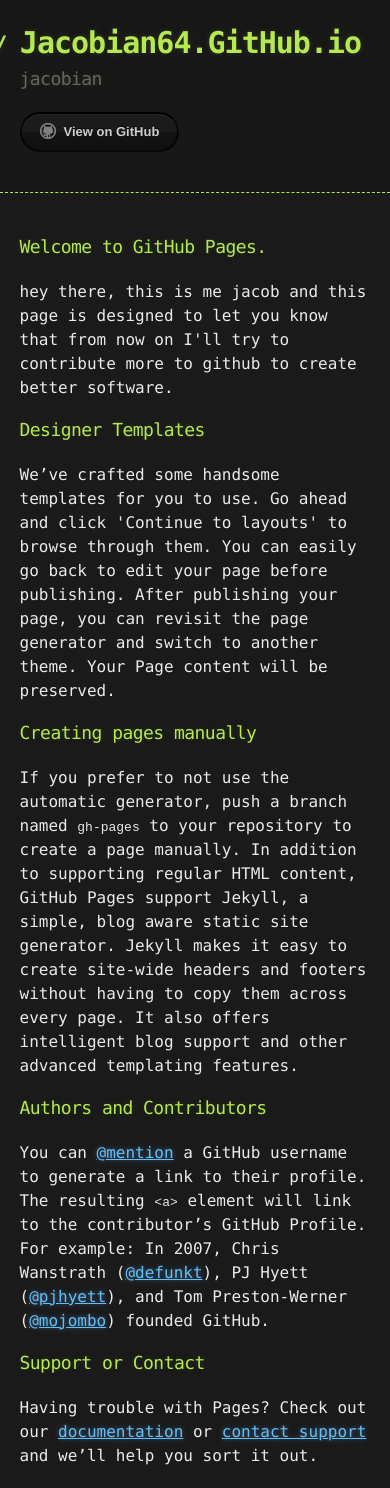
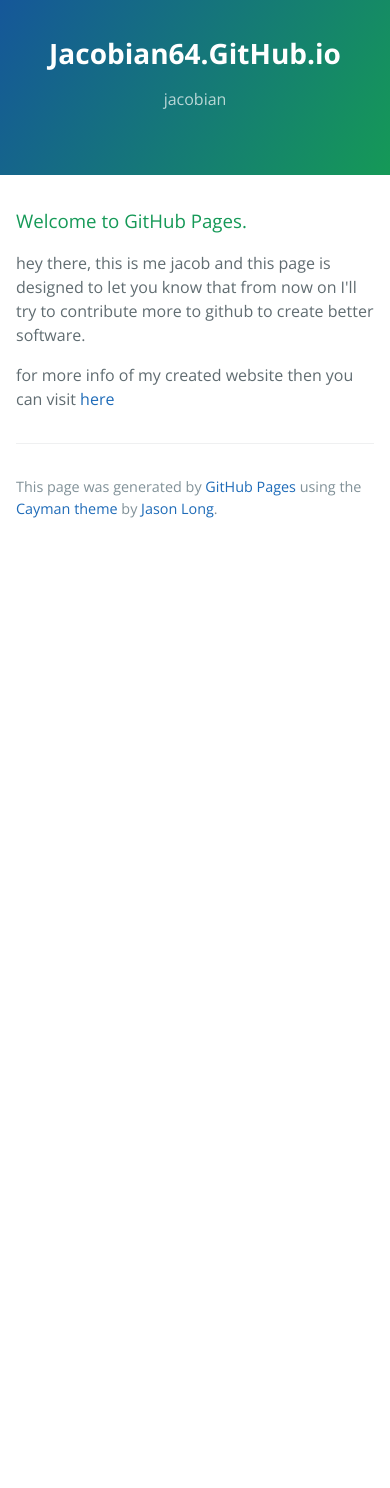
Before and after one commit to jacobian64/jacobian64.github.io, a Jekyll site: the page index.html, which Jekyll copies as it is, in a window 390 px wide. Built offline with Jekyll 4.4.1, drawn with Linux system fonts in a browser that asks for light colours; after the commit the page ends 900 px from its top, so only the background shows below that.

Commit message:
Replace master branch with page content via GitHub

```diff
--- a/index.html
+++ b/index.html
@@ -1,57 +1,34 @@
 <!DOCTYPE html>
-<html>
+<html lang="en-us">
   <head>
-    <meta charset='utf-8'>
-    <meta http-equiv="X-UA-Compatible" content="chrome=1">
+    <meta charset="UTF-8">
+    <title>Jacobian64.GitHub.io by jacobian64</title>
+    <meta name="viewport" content="width=device-width, initial-scale=1">
+    <link rel="stylesheet" type="text/css" href="stylesheets/normalize.css" media="screen">
+    <link href='https://fonts.googleapis.com/css?family=Open+Sans:400,700' rel='stylesheet' type='text/css'>
+    <link rel="stylesheet" type="text/css" href="stylesheets/stylesheet.css" media="screen">
+    <link rel="stylesheet" type="text/css" href="stylesheets/github-light.css" media="screen">
+  </head>
+  <body>
+    <section class="page-header">
+      <h1 class="project-name">Jacobian64.GitHub.io</h1>
+      <h2 class="project-tagline">jacobian</h2>
+    </section>
 
-    <link rel="stylesheet" type="text/css" href="stylesheets/stylesheet.css" media="screen">
-    <link rel="stylesheet" type="text/css" href="stylesheets/github-dark.css" media="screen">
-    <link rel="stylesheet" type="text/css" href="stylesheets/print.css" media="print">
-
-    <title>Jacobian64.GitHub.io by jacobian64</title>
-  </head>
-
-  <body>
-
-    <header>
-      <div class="container">
-        <h1>Jacobian64.GitHub.io</h1>
-        <h2>jacobian</h2>
-
-        <section id="downloads">
-          <a href="https://github.com/jacobian64" class="btn btn-github"><span class="icon"></span>View on GitHub</a>
-        </section>
-      </div>
-    </header>
-
-    <div class="container">
-      <section id="main_content">
-        <h3>
+    <section class="main-content">
+      <h3>
 <a id="welcome-to-github-pages" class="anchor" href="#welcome-to-github-pages" aria-hidden="true"><span aria-hidden="true" class="octicon octicon-link"></span></a>Welcome to GitHub Pages.</h3>
 
 <p>hey there, this is me jacob and this page is designed to let you know that from now on I'll try to contribute more to github to create better software. </p>
 
-<h3>
-<a id="designer-templates" class="anchor" href="#designer-templates" aria-hidden="true"><span aria-hidden="true" class="octicon octicon-link"></span></a>Designer Templates</h3>
+<p>for more info of my created website then you can visit <a href="http://jacobian.xyz/mes/">here</a></p>
 
-<p>We’ve crafted some handsome templates for you to use. Go ahead and click 'Continue to layouts' to browse through them. You can easily go back to edit your page before publishing. After publishing your page, you can revisit the page generator and switch to another theme. Your Page content will be preserved.</p>
+      <footer class="site-footer">
 
-<h3>
-<a id="creating-pages-manually" class="anchor" href="#creating-pages-manually" aria-hidden="true"><span aria-hidden="true" class="octicon octicon-link"></span></a>Creating pages manually</h3>
+        <span class="site-footer-credits">This page was generated by <a href="https://pages.github.com">GitHub Pages</a> using the <a href="https://github.com/jasonlong/cayman-theme">Cayman theme</a> by <a href="https://twitter.com/jasonlong">Jason Long</a>.</span>
+      </footer>
 
-<p>If you prefer to not use the automatic generator, push a branch named <code>gh-pages</code> to your repository to create a page manually. In addition to supporting regular HTML content, GitHub Pages support Jekyll, a simple, blog aware static site generator. Jekyll makes it easy to create site-wide headers and footers without having to copy them across every page. It also offers intelligent blog support and other advanced templating features.</p>
-
-<h3>
-<a id="authors-and-contributors" class="anchor" href="#authors-and-contributors" aria-hidden="true"><span aria-hidden="true" class="octicon octicon-link"></span></a>Authors and Contributors</h3>
-
-<p>You can <a href="https://help.github.com/articles/basic-writing-and-formatting-syntax/#mentioning-users-and-teams" class="user-mention">@mention</a> a GitHub username to generate a link to their profile. The resulting <code>&lt;a&gt;</code> element will link to the contributor’s GitHub Profile. For example: In 2007, Chris Wanstrath (<a href="https://github.com/defunkt" class="user-mention">@defunkt</a>), PJ Hyett (<a href="https://github.com/pjhyett" class="user-mention">@pjhyett</a>), and Tom Preston-Werner (<a href="https://github.com/mojombo" class="user-mention">@mojombo</a>) founded GitHub.</p>
-
-<h3>
-<a id="support-or-contact" class="anchor" href="#support-or-contact" aria-hidden="true"><span aria-hidden="true" class="octicon octicon-link"></span></a>Support or Contact</h3>
-
-<p>Having trouble with Pages? Check out our <a href="https://help.github.com/pages">documentation</a> or <a href="https://github.com/contact">contact support</a> and we’ll help you sort it out.</p>
-      </section>
-    </div>
+    </section>
 
 
   </body>
--- a/stylesheets/stylesheet.css
+++ b/stylesheets/stylesheet.css
@@ -1,247 +1,245 @@
+* {
+  box-sizing: border-box; }
+
 body {
+  padding: 0;
   margin: 0;
-  padding: 0;
-  background: #151515 url("../images/bkg.png") 0 0;
-  color: #eaeaea;
-  font: 16px;
+  font-family: "Open Sans", "Helvetica Neue", Helvetica, Arial, sans-serif;
+  font-size: 16px;
   line-height: 1.5;
-  font-family: Monaco, "Bitstream Vera Sans Mono", "Lucida Console", Terminal, monospace;
-}
+  color: #606c71; }
 
-/* General & 'Reset' Stuff */
-
-.container {
-  width: 90%;
-  max-width: 600px;
-  margin: 0 auto;
-}
-
-section {
-  display: block;
-  margin: 0 0 20px 0;
-}
-
-h1, h2, h3, h4, h5, h6 {
-  margin: 0 0 20px;
-}
-
-li {
-  line-height: 1.4 ;
-}
-
-/* Header, <header>
-   header   - container
-   h1       - project name
-   h2       - project description
-*/
-
-header {
-  background: rgba(0, 0, 0, 0.1);
-  width: 100%;
-  border-bottom: 1px dashed #b5e853;
-  padding: 20px 0;
-  margin: 0 0 40px 0;
-}
-
-header h1 {
-  font-size: 30px;
-  line-height: 1.5;
-  margin: 0 0 0 -40px;
-  font-weight: bold;
-  font-family: Monaco, "Bitstream Vera Sans Mono", "Lucida Console", Terminal, monospace;
-  color: #b5e853;
-  text-shadow: 0 1px 1px rgba(0, 0, 0, 0.1),
-               0 0 5px rgba(181, 232, 83, 0.1),
-               0 0 10px rgba(181, 232, 83, 0.1);
-  letter-spacing: -1px;
-  -webkit-font-smoothing: antialiased;
-}
-
-header h1:before {
-  content: "./ ";
-  font-size: 24px;
-}
-
-header h2 {
-  font-size: 18px;
-  font-weight: 300;
-  color: #666;
-}
-
-#downloads .btn {
-  display: inline-block;
-  text-align: center;
-  margin: 0;
-}
-
-/* Main Content
-*/
-
-#main_content {
-  width: 100%;
-  -webkit-font-smoothing: antialiased;
-}
-section img {
-  max-width: 100%
-}
-
-h1, h2, h3, h4, h5, h6 {
-  font-weight: normal;
-  font-family: Monaco, "Bitstream Vera Sans Mono", "Lucida Console", Terminal, monospace;
-  color: #b5e853;
-  letter-spacing: -0.03em;
-  text-shadow: 0 1px 1px rgba(0, 0, 0, 0.1),
-               0 0 5px rgba(181, 232, 83, 0.1),
-               0 0 10px rgba(181, 232, 83, 0.1);
-}
-
-#main_content h1 {
-  font-size: 30px;
-}
-
-#main_content h2 {
-  font-size: 24px;
-}
-
-#main_content h3 {
-  font-size: 18px;
-}
-
-#main_content h4 {
-  font-size: 14px;
-}
-
-#main_content h5 {
-  font-size: 12px;
-  text-transform: uppercase;
-  margin: 0 0 5px 0;
-}
-
-#main_content h6 {
-  font-size: 12px;
-  text-transform: uppercase;
-  color: #999;
-  margin: 0 0 5px 0;
-}
-
-dt {
-  font-style: italic;
-  font-weight: bold;
-}
-
-ul li {
-  list-style: none;
-}
-
-ul li:before {
-  content: ">>";
-  font-family: Monaco, "Bitstream Vera Sans Mono", "Lucida Console", Terminal, monospace;
-  font-size: 13px;
-  color: #b5e853;
-  margin-left: -37px;
-  margin-right: 21px;
-  line-height: 16px;
-}
-
-blockquote {
-  color: #aaa;
-  padding-left: 10px;
-  border-left: 1px dotted #666;
-}
-
-pre {
-  background: rgba(0, 0, 0, 0.9);
-  border: 1px solid rgba(255, 255, 255, 0.15);
-  padding: 10px;
-  font-size: 14px;
-  color: #b5e853;
-  border-radius: 2px;
-  -moz-border-radius: 2px;
-  -webkit-border-radius: 2px;
-  text-wrap: normal;
-  overflow: auto;
-  overflow-y: hidden;
-}
-
-table {
-  width: 100%;
-  margin: 0 0 20px 0;
-}
-
-th {
-  text-align: left;
-  border-bottom: 1px dashed #b5e853;
-  padding: 5px 10px;
-}
-
-td {
-  padding: 5px 10px;
-}
-
-hr {
-  height: 0;
-  border: 0;
-  border-bottom: 1px dashed #b5e853;
-  color: #b5e853;
-}
-
-/* Buttons
-*/
+a {
+  color: #1e6bb8;
+  text-decoration: none; }
+  a:hover {
+    text-decoration: underline; }
 
 .btn {
   display: inline-block;
-  background: -webkit-linear-gradient(top, rgba(40, 40, 40, 0.3), rgba(35, 35, 35, 0.3) 50%, rgba(10, 10, 10, 0.3) 50%, rgba(0, 0, 0, 0.3));
-  padding: 8px 18px;
-  border-radius: 50px;
-  border: 2px solid rgba(0, 0, 0, 0.7);
-  border-bottom: 2px solid rgba(0, 0, 0, 0.7);
-  border-top: 2px solid rgba(0, 0, 0, 1);
-  color: rgba(255, 255, 255, 0.8);
-  font-family: Helvetica, Arial, sans-serif;
-  font-weight: bold;
-  font-size: 13px;
-  text-decoration: none;
-  text-shadow: 0 -1px 0 rgba(0, 0, 0, 0.75);
-  box-shadow: inset 0 1px 0 rgba(255, 255, 255, 0.05);
-}
+  margin-bottom: 1rem;
+  color: rgba(255, 255, 255, 0.7);
+  background-color: rgba(255, 255, 255, 0.08);
+  border-color: rgba(255, 255, 255, 0.2);
+  border-style: solid;
+  border-width: 1px;
+  border-radius: 0.3rem;
+  transition: color 0.2s, background-color 0.2s, border-color 0.2s; }
+  .btn + .btn {
+    margin-left: 1rem; }
 
 .btn:hover {
-  background: -webkit-linear-gradient(top, rgba(40, 40, 40, 0.6), rgba(35, 35, 35, 0.6) 50%, rgba(10, 10, 10, 0.8) 50%, rgba(0, 0, 0, 0.8));
-}
+  color: rgba(255, 255, 255, 0.8);
+  text-decoration: none;
+  background-color: rgba(255, 255, 255, 0.2);
+  border-color: rgba(255, 255, 255, 0.3); }
 
-.btn .icon {
-  display: inline-block;
-  width: 16px;
-  height: 16px;
-  margin: 1px 8px 0 0;
-  float: left;
-}
+@media screen and (min-width: 64em) {
+  .btn {
+    padding: 0.75rem 1rem; } }
 
-.btn-github .icon {
-  opacity: 0.6;
-  background: url("../images/blacktocat.png") 0 0 no-repeat;
-}
+@media screen and (min-width: 42em) and (max-width: 64em) {
+  .btn {
+    padding: 0.6rem 0.9rem;
+    font-size: 0.9rem; } }
 
-/* Links
-   a, a:hover, a:visited
-*/
+@media screen and (max-width: 42em) {
+  .btn {
+    display: block;
+    width: 100%;
+    padding: 0.75rem;
+    font-size: 0.9rem; }
+    .btn + .btn {
+      margin-top: 1rem;
+      margin-left: 0; } }
 
-a {
-  color: #63c0f5;
-  text-shadow: 0 0 5px rgba(104, 182, 255, 0.5);
-}
+.page-header {
+  color: #fff;
+  text-align: center;
+  background-color: #159957;
+  background-image: linear-gradient(120deg, #155799, #159957); }
 
-/* Clearfix */
+@media screen and (min-width: 64em) {
+  .page-header {
+    padding: 5rem 6rem; } }
 
-.cf:before, .cf:after {
-  content:"";
-  display:table;
-}
+@media screen and (min-width: 42em) and (max-width: 64em) {
+  .page-header {
+    padding: 3rem 4rem; } }
 
-.cf:after {
-  clear:both;
-}
+@media screen and (max-width: 42em) {
+  .page-header {
+    padding: 2rem 1rem; } }
 
-.cf {
-  zoom:1;
-}
+.project-name {
+  margin-top: 0;
+  margin-bottom: 0.1rem; }
+
+@media screen and (min-width: 64em) {
+  .project-name {
+    font-size: 3.25rem; } }
+
+@media screen and (min-width: 42em) and (max-width: 64em) {
+  .project-name {
+    font-size: 2.25rem; } }
+
+@media screen and (max-width: 42em) {
+  .project-name {
+    font-size: 1.75rem; } }
+
+.project-tagline {
+  margin-bottom: 2rem;
+  font-weight: normal;
+  opacity: 0.7; }
+
+@media screen and (min-width: 64em) {
+  .project-tagline {
+    font-size: 1.25rem; } }
+
+@media screen and (min-width: 42em) and (max-width: 64em) {
+  .project-tagline {
+    font-size: 1.15rem; } }
+
+@media screen and (max-width: 42em) {
+  .project-tagline {
+    font-size: 1rem; } }
+
+.main-content :first-child {
+  margin-top: 0; }
+.main-content img {
+  max-width: 100%; }
+.main-content h1, .main-content h2, .main-content h3, .main-content h4, .main-content h5, .main-content h6 {
+  margin-top: 2rem;
+  margin-bottom: 1rem;
+  font-weight: normal;
+  color: #159957; }
+.main-content p {
+  margin-bottom: 1em; }
+.main-content code {
+  padding: 2px 4px;
+  font-family: Consolas, "Liberation Mono", Menlo, Courier, monospace;
+  font-size: 0.9rem;
+  color: #383e41;
+  background-color: #f3f6fa;
+  border-radius: 0.3rem; }
+.main-content pre {
+  padding: 0.8rem;
+  margin-top: 0;
+  margin-bottom: 1rem;
+  font: 1rem Consolas, "Liberation Mono", Menlo, Courier, monospace;
+  color: #567482;
+  word-wrap: normal;
+  background-color: #f3f6fa;
+  border: solid 1px #dce6f0;
+  border-radius: 0.3rem; }
+  .main-content pre > code {
+    padding: 0;
+    margin: 0;
+    font-size: 0.9rem;
+    color: #567482;
+    word-break: normal;
+    white-space: pre;
+    background: transparent;
+    border: 0; }
+.main-content .highlight {
+  margin-bottom: 1rem; }
+  .main-content .highlight pre {
+    margin-bottom: 0;
+    word-break: normal; }
+.main-content .highlight pre, .main-content pre {
+  padding: 0.8rem;
+  overflow: auto;
+  font-size: 0.9rem;
+  line-height: 1.45;
+  border-radius: 0.3rem; }
+.main-content pre code, .main-content pre tt {
+  display: inline;
+  max-width: initial;
+  padding: 0;
+  margin: 0;
+  overflow: initial;
+  line-height: inherit;
+  word-wrap: normal;
+  background-color: transparent;
+  border: 0; }
+  .main-content pre code:before, .main-content pre code:after, .main-content pre tt:before, .main-content pre tt:after {
+    content: normal; }
+.main-content ul, .main-content ol {
+  margin-top: 0; }
+.main-content blockquote {
+  padding: 0 1rem;
+  margin-left: 0;
+  color: #819198;
+  border-left: 0.3rem solid #dce6f0; }
+  .main-content blockquote > :first-child {
+    margin-top: 0; }
+  .main-content blockquote > :last-child {
+    margin-bottom: 0; }
+.main-content table {
+  display: block;
+  width: 100%;
+  overflow: auto;
+  word-break: normal;
+  word-break: keep-all; }
+  .main-content table th {
+    font-weight: bold; }
+  .main-content table th, .main-content table td {
+    padding: 0.5rem 1rem;
+    border: 1px solid #e9ebec; }
+.main-content dl {
+  padding: 0; }
+  .main-content dl dt {
+    padding: 0;
+    margin-top: 1rem;
+    font-size: 1rem;
+    font-weight: bold; }
+  .main-content dl dd {
+    padding: 0;
+    margin-bottom: 1rem; }
+.main-content hr {
+  height: 2px;
+  padding: 0;
+  margin: 1rem 0;
+  background-color: #eff0f1;
+  border: 0; }
+
+@media screen and (min-width: 64em) {
+  .main-content {
+    max-width: 64rem;
+    padding: 2rem 6rem;
+    margin: 0 auto;
+    font-size: 1.1rem; } }
+
+@media screen and (min-width: 42em) and (max-width: 64em) {
+  .main-content {
+    padding: 2rem 4rem;
+    font-size: 1.1rem; } }
+
+@media screen and (max-width: 42em) {
+  .main-content {
+    padding: 2rem 1rem;
+    font-size: 1rem; } }
+
+.site-footer {
+  padding-top: 2rem;
+  margin-top: 2rem;
+  border-top: solid 1px #eff0f1; }
+
+.site-footer-owner {
+  display: block;
+  font-weight: bold; }
+
+.site-footer-credits {
+  color: #819198; }
+
+@media screen and (min-width: 64em) {
+  .site-footer {
+    font-size: 1rem; } }
+
+@media screen and (min-width: 42em) and (max-width: 64em) {
+  .site-footer {
+    font-size: 1rem; } }
+
+@media screen and (max-width: 42em) {
+  .site-footer {
+    font-size: 0.9rem; } }
```
Also changed, not shown: params.json (+1 -1 lines), stylesheets/normalize.css (added).
